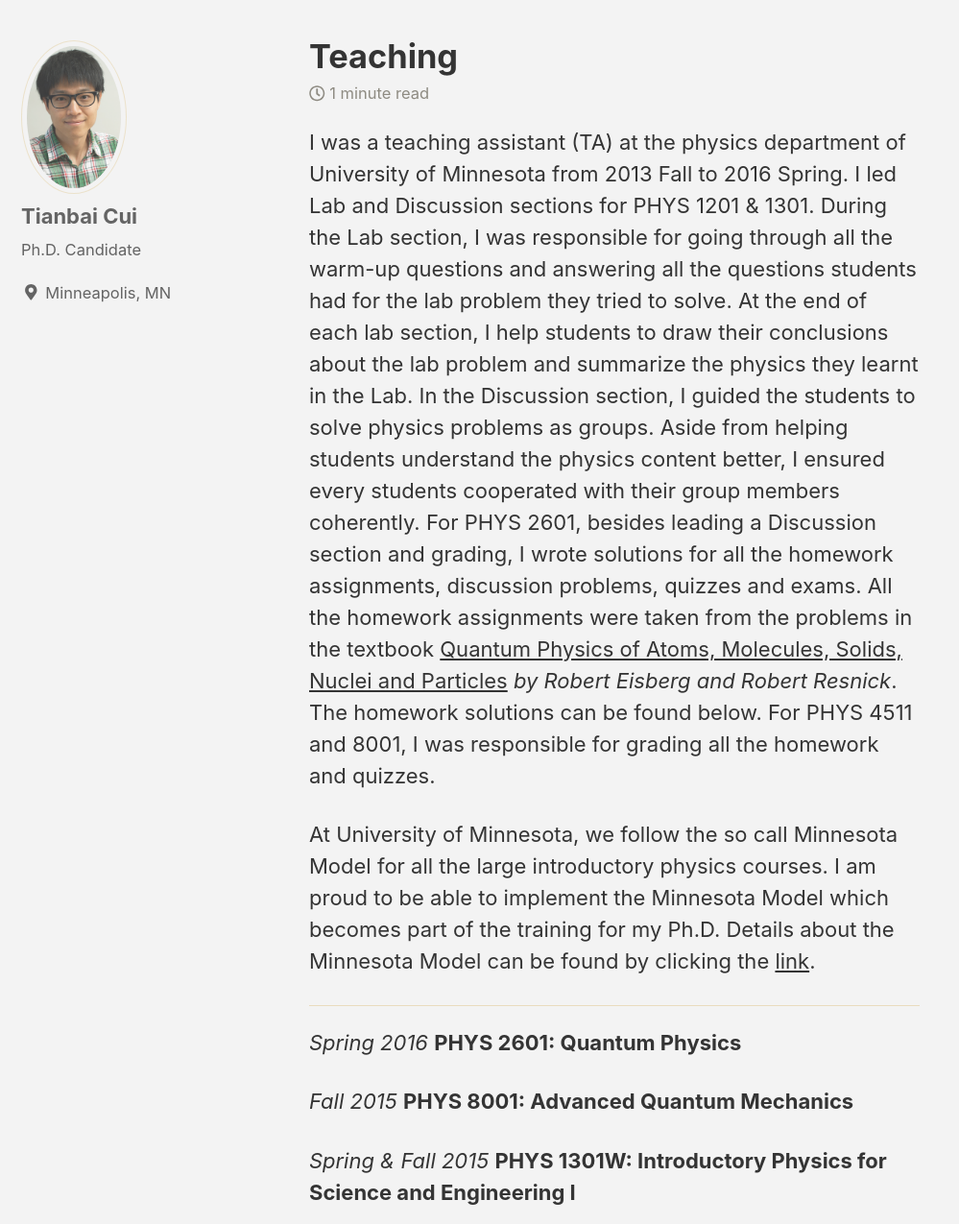
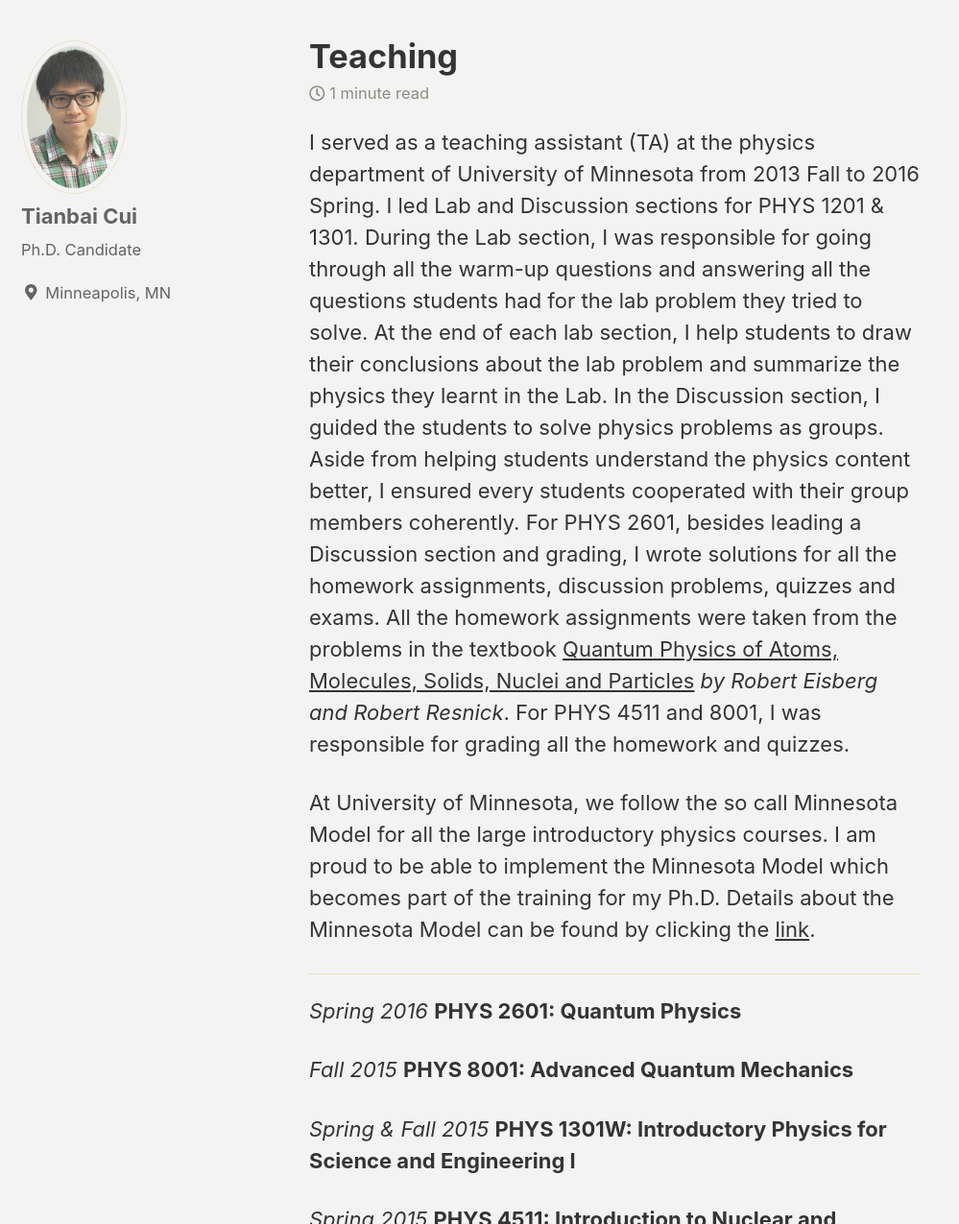
Before and after one commit to TianbaiCui/tianbaicui.github.io, a Jekyll site: the page built from _pages/Teaching.md, in a window 1280 px wide and 1400 px high, scrolled down 948 px, cut to the strip 125-1400 px from the top of the window. Shown: the whole strip at 96% size, without its empty margins (0-999 px from the left). Built offline with Jekyll 4.4.1, drawn with Linux system fonts in a browser that asks for light colours; nearby versions of some CDN libraries.

Commit message:
Modify the teaching page

```diff
--- a/_pages/Teaching.md
+++ b/_pages/Teaching.md
@@ -2,11 +2,11 @@
 title: Teaching
 permalink: /Teaching/
 header:
-  image: "/assets/images/Engelberg_1.jpg"
+  image: "/assets/images/Venice_2.jpg"
 ---
-I was a teaching assistant (TA) at the physics department of University of Minnesota from 2013 Fall to 2016 Spring.
+I served as a teaching assistant (TA) at the physics department of University of Minnesota from 2013 Fall to 2016 Spring.
 I led Lab and Discussion sections for PHYS 1201 & 1301. During the Lab section, I was responsible for going through all the warm-up questions and answering all the questions students had for the lab problem they tried to solve. At the end of each lab section, I help students to draw their conclusions about the lab problem and summarize the physics they learnt in the Lab. In the Discussion section, I guided the students to solve physics problems as groups. Aside from helping students understand the physics content better, I ensured every students cooperated with their group members coherently.
-For PHYS 2601, besides leading a Discussion section and grading, I wrote solutions for all the homework assignments, discussion problems, quizzes and exams. All the homework assignments were taken from the problems in the textbook [Quantum Physics of Atoms, Molecules, Solids, Nuclei and Particles](https://www.amazon.com/Quantum-Physics-Molecules-Solids-Particles/dp/047187373X/ref=sr_1_1?ie=UTF8&qid=1507669735&sr=8-1&keywords=quantum+physics+of+atoms+molecules+solids+nuclei+and+particles) *by Robert Eisberg and Robert Resnick*. The homework solutions can be found below.
+For PHYS 2601, besides leading a Discussion section and grading, I wrote solutions for all the homework assignments, discussion problems, quizzes and exams. All the homework assignments were taken from the problems in the textbook [Quantum Physics of Atoms, Molecules, Solids, Nuclei and Particles](https://www.amazon.com/Quantum-Physics-Molecules-Solids-Particles/dp/047187373X/ref=sr_1_1?ie=UTF8&qid=1507669735&sr=8-1&keywords=quantum+physics+of+atoms+molecules+solids+nuclei+and+particles) *by Robert Eisberg and Robert Resnick*.
 For PHYS 4511 and 8001, I was responsible for grading all the homework and quizzes.
 
 At University of Minnesota, we follow the so call Minnesota Model for all the large introductory physics courses. I am proud to be able to implement the Minnesota Model which becomes part of the training for my Ph.D. Details about the Minnesota Model can be found by clicking the [link]("http://groups.physics.umn.edu/physed/Research/MNModel/Model.html").
```
